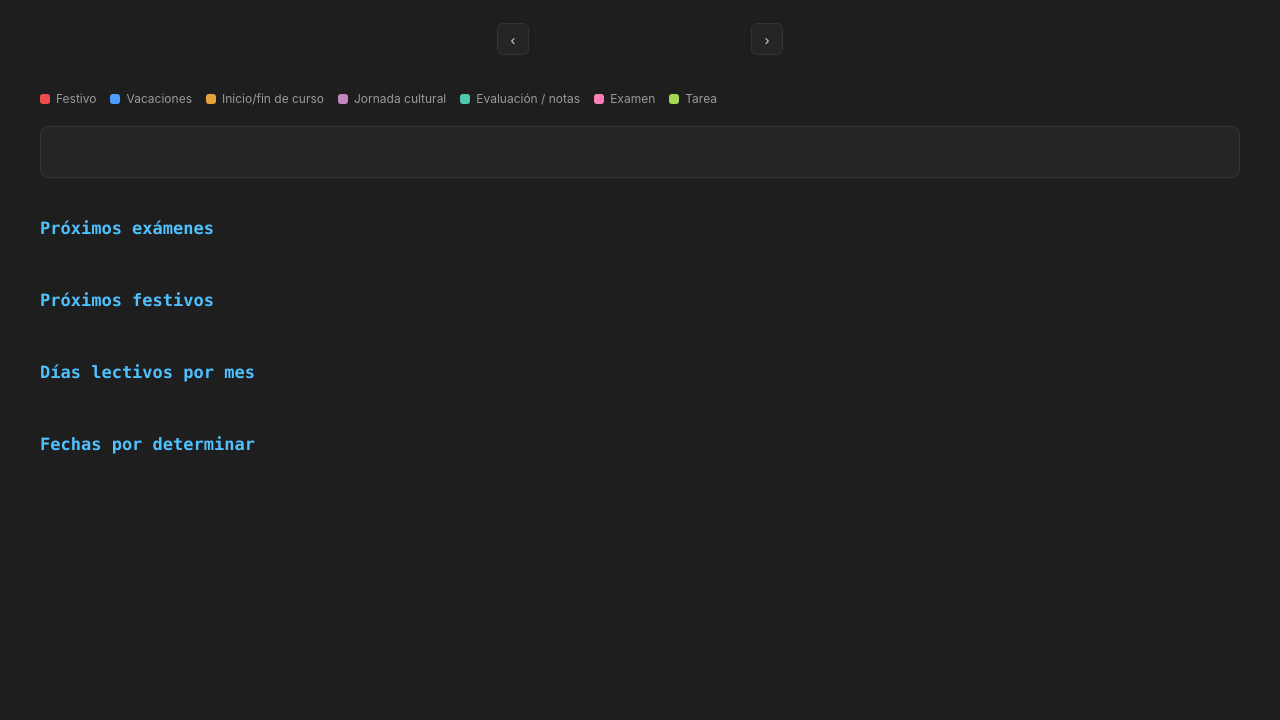
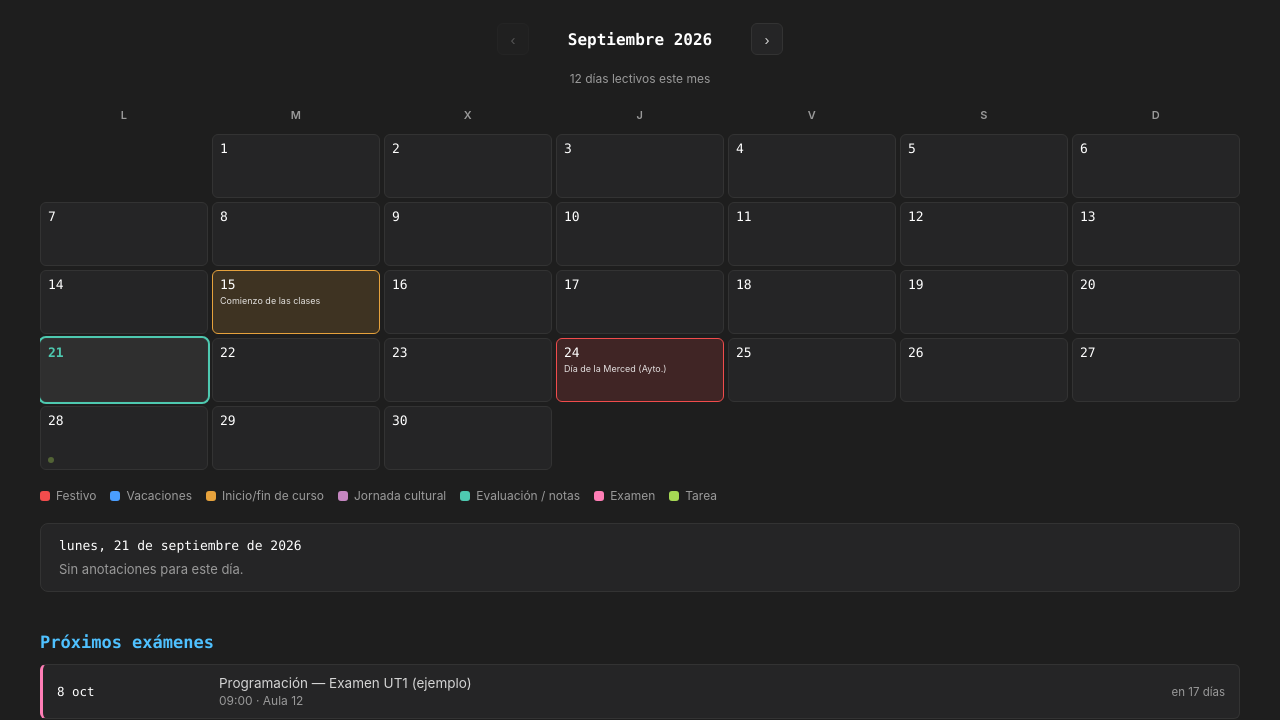
Before and after one commit to GTAlex1/DAM, a plain HTML site: page DAM/1-DAM/calendario.html in a window 1280 px wide. Shown: the part 83-803 px from the top of the page. Drawn offline with Linux system fonts and the light colour scheme; files that its build step writes are made by us from their sources.

Commit message:
Fix href calendario.html

```diff
--- a/DAM/1-DAM/calendario.html
+++ b/DAM/1-DAM/calendario.html
@@ -3,7 +3,7 @@
 <head>
 <meta charset="UTF-8">
 <title>Calendario Escolar 2026-2027</title>
-<link rel="stylesheet" href="styles.css">
+<link rel="stylesheet" href="../../css/styles.css">
 </head>
 <body>
 
@@ -45,7 +45,7 @@
 <h2>Fechas por determinar</h2>
 <ul class="notas-list" id="notasList"></ul>
 
-<script src="js/calendario.js"></script>
+<script src="../../js/calendario.js"></script>
 
 </body>
 </html>
```
